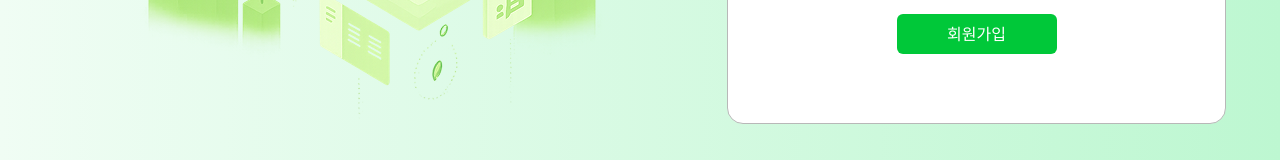
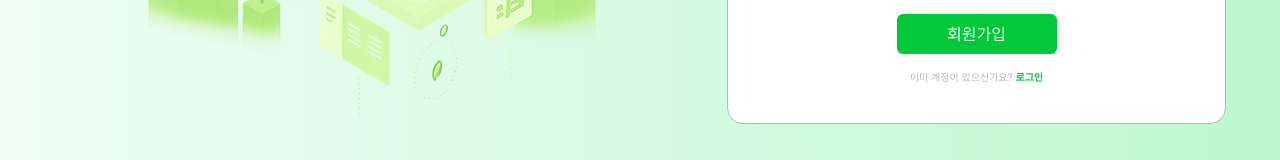
Before and after one commit to 2025-YU-SE/Gardener_web, a React (Vite) app: page /sign-up in a window 1280 px wide. Shown: the part 546-706 px from the top of the page. Built offline with nearby package versions, Linux system fonts and the light colour scheme; a web font is replaced by a local one.

Commit message:
feat: 로그인으로 이동 링크 추가

```diff
--- a/src/pages/SignUp.jsx
+++ b/src/pages/SignUp.jsx
@@ -1,6 +1,7 @@
 import React from "react";
 import Header from "../components/header/Header";
 import illustration from "../assets/illustration.png";
+import { Link } from "react-router-dom";
 
 function SignUp() {
   return (
@@ -93,6 +94,17 @@ function SignUp() {
             <button className="w-[160px] h-[40px] bg-[#00C839] text-white text-[16px] py-2 rounded-[6px] font-medium hover:bg-[#0bdd47]">
               회원가입
             </button>
+
+            {/* 로그인으로 이동 링크 */}
+            <p className="text-[10px] text-[#B8B8B8] mt-4">
+              이미 계정이 있으신가요?{" "}
+              <a
+                href="/sign-in"
+                className="text-[#00C839] font-semibold hover:underline"
+              >
+                로그인
+              </a>
+            </p>
           </div>
         </div>
       </div>
```
